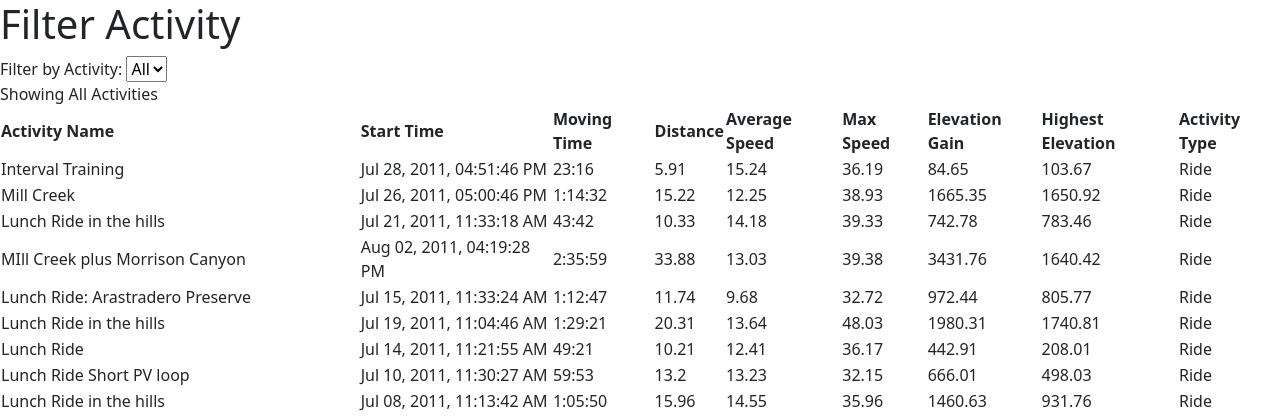
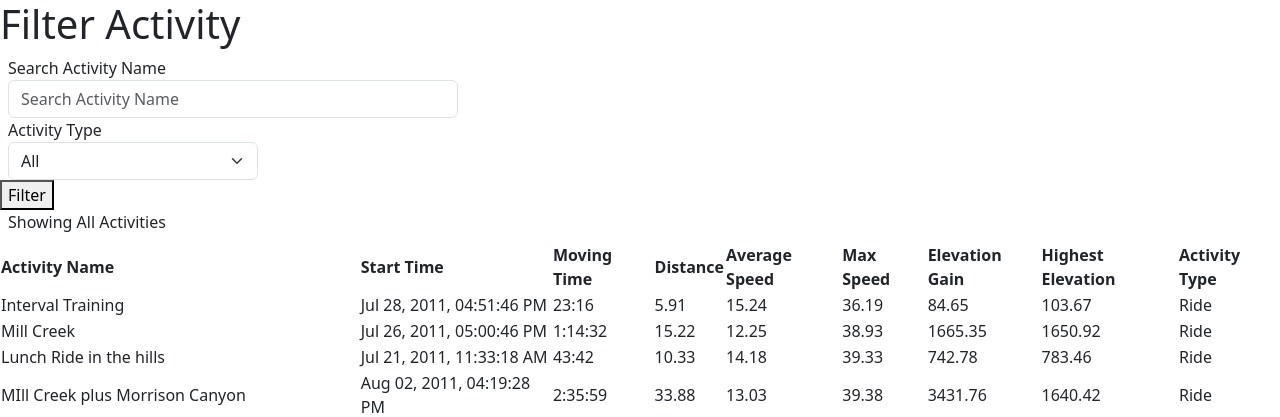
Before and after one commit to KColagiovanni/Strava_Activity, a Flask app: template templates/filter_activities.html in a window 1280 px wide. Shown: the top 417 px of the page. Run offline with Flask 3, Linux system fonts and the light colour scheme; the template is opened without the code that fills it: values that come from a table or form of the project are taken from there, others are empty; data comes from the database, SQL or seed files in the repository.

Commit message:
Got the dropdown working to filter activity types. Not happy with how the dropdown goes back to default after for submission though. Added a text search bar to search activity name by entering a keyword.

```diff
--- a/app.py
+++ b/app.py
@@ -40,14 +40,35 @@ def activity():
     # Order the SQL database by activity id
     # activities = Activity.query.order_by(Activity.activity_id).all()
     selected_activity = None
-    activities = None
+    activities = ''
+    filters = None
+
+    print(f'request.method is: {request.method}')
+    print(f"activity_name_search is: {request.form.get('activity_search')}")
+    print(f"request.form.get('dropdown-menu') is: {request.form.get('options')}")
 
     if request.method == 'POST':
-        selected_activity = request.form.get('dropdown-menu')
+        activity_name_search = request.form.get('activity_search') or None
+        selected_activity_type = request.form.get('options') or None
 
-        print(f'selected_activity is: {selected_activity}')
+    #
+    #     print(f'selected_activity is: {selected_activity}')
+    #
+        filters = {}
+        if activity_name_search:
+            filters['activity_name'] = activity_name_search
+        if selected_activity_type:
+            filters['activity_type'] = selected_activity_type
 
-        activities = Activity.query.filter_by(activity_type=selected_activity).order_by(Activity.activity_id).all()
+        # if selected_activity == 'All':
+        #     selected_activity_choice = '*'
+        #     # activities = Activity.query.order_by(Activity.activity_id).all()
+        # else:
+        #     selected_activity_choice = selected_activity
+        # activities = Activity.query.filter_by(activity_type=selected_activity).order_by(Activity.activity_id).all()
+        activities = Activity.query.filter_by(**filters).order_by(Activity.activity_id).all()
+        print(f'activities is: {activities}')
+        # if activities
 
         # filtered_activities = Activity.query.
 
--- a/templates/filter_activities.html
+++ b/templates/filter_activities.html
@@ -7,14 +7,23 @@
 {% block body %}
 <h1>Filter Activity</h1>
     <div class="dropdown">
-    <form metgod="POST">
-        <label for="dropdown-menu">Filter by Activity:</label>
-        <select name="options" id="dropdown-menu" onchange="getDropdownValue()">
+        <form method="POST">
+            <label for="activity_name_search" class="ms-2">Search Activity Name</label>
+            <input type="text" name="activity_search" class="form-control ms-2" style="width:450px" placeholder="Search Activity Name" id="activity_name_search"></input>
+            <label for="dropdown-menu" class="ms-2">Activity Type</label>
+            <select name="options" id="dropdown-menu" class="form-select ms-2" style="width:250px" onchange="getDropdownValue()">
+<!--            <select name="options" id="dropdown-menu" class="form-select ms-2" style="width:250px" onchange="getDropdownValue(); this.form.submit()">-->
+
+                <!-- Add the "All" option to the dropdown box -->
                 <option value="All">All</option>
+
+                <!-- Populate the dropdown box with the activity types -->
                 {% for type in activity_type_list %}
                     <option value="{{ type }}">{{ type }}</option>
                 {% endfor %}
+
             </select>
+            <button type="submit">Filter</button>
         </form>
 
     <!--        <button class="btn btn-secondary dropdown-toggle" type="button" data-bs-toggle="dropdown" aria-expanded="false" onchange="getDropdownValue()">-->
@@ -25,7 +34,7 @@
     <!--                <li><a class="dropdown-item" value="{{ type }}">{{ type }}</a></li>-->
     <!--            {% endfor %}-->
     <!--        </ul>-->
-    <div id="activity-type">Showing All Activities</div>
+        <div id="activity-type" class="ms-2 mb-2">Showing All Activities</div>
     </div>
     <table>
         <tr>
```
Lines whose indentation alone changed are shown as unchanged.
